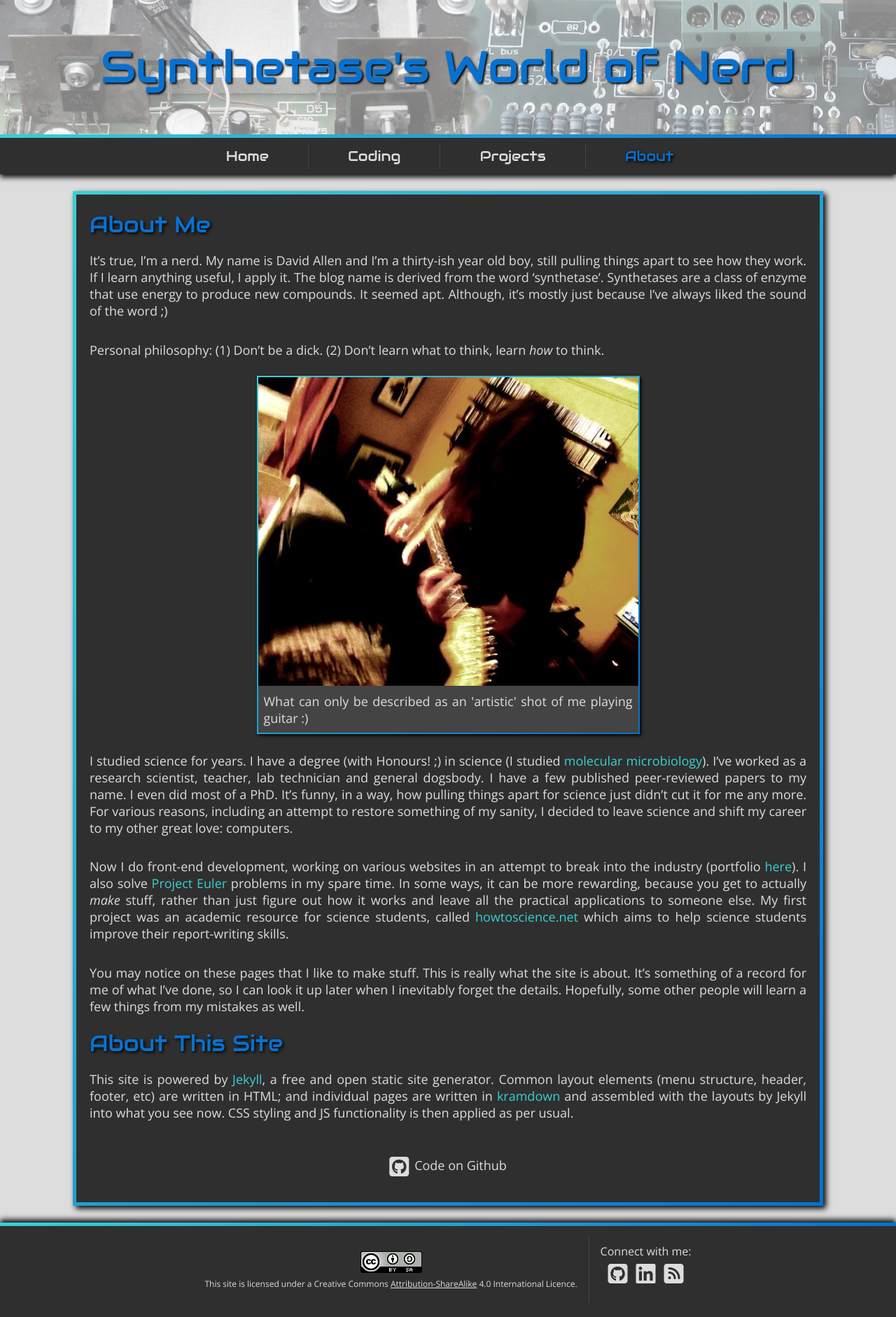
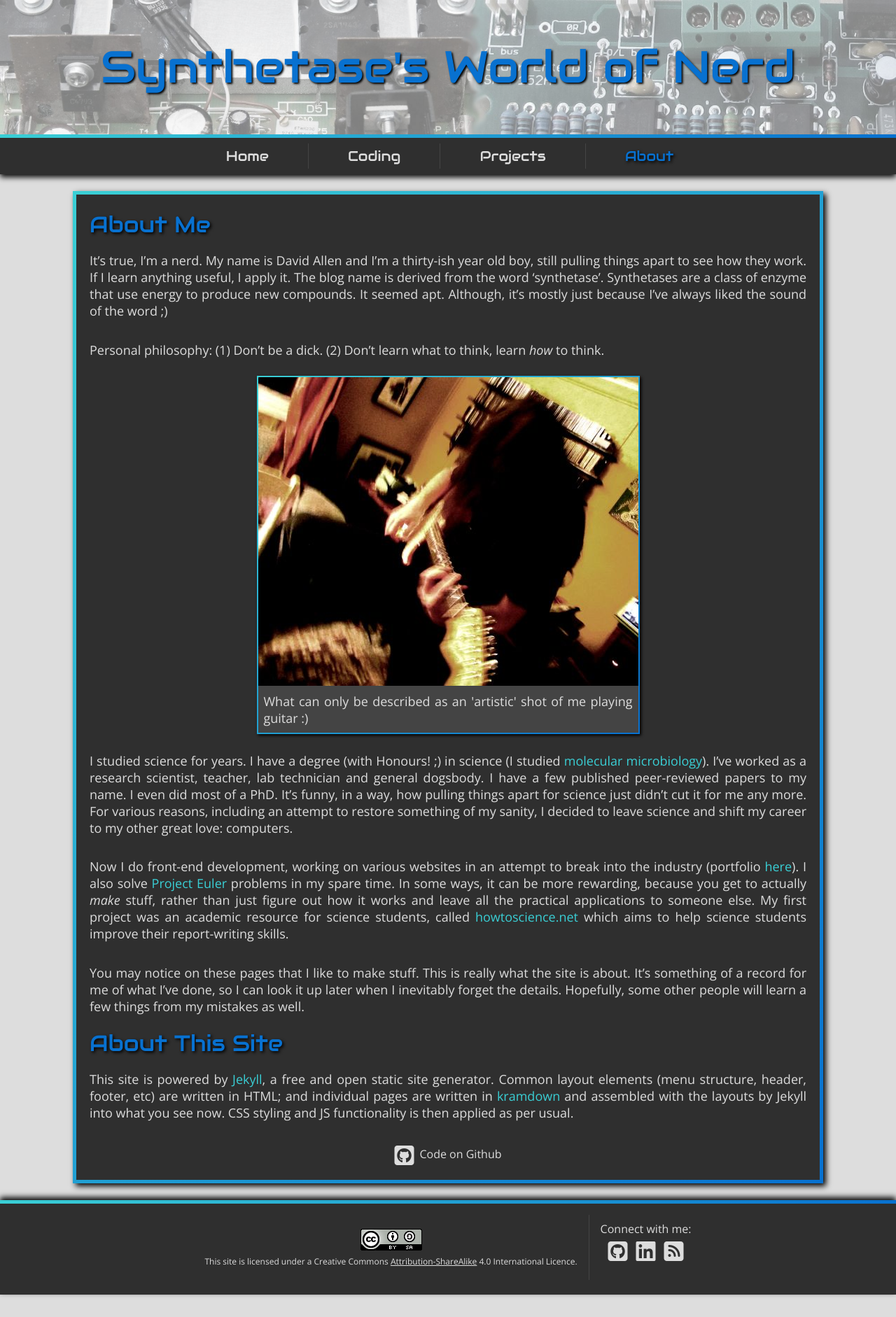
Before and after one commit to StaphSynth/StaphSynth.github.io, a Jekyll site: the page built from _pages/about.md, in a window 1280 px wide. Shown: the whole page at 70% size. Built offline with Jekyll 4.4.1, drawn with Linux system fonts in a browser that asks for light colours; nearby versions of some CDN libraries; after the commit the page ends 1850 px from its top, so only the background shows below that.

Commit message:
remove jquery gitlink styling, use CSS instead

```diff
--- a/_includes/gitLink.html
+++ b/_includes/gitLink.html
@@ -1 +1,5 @@
-<div class="gitLink"><p><a href="{{ include.url }}" target="_blank"><i class="fa fa-github-square social" aria-hidden="true"></i>Code on Github</a></p></div>
+<div class="gitLinkContainer">
+  <div class="gitLink">
+    <a href="{{ include.url }}" target="_blank"><i class="fa fa-github-square social" aria-hidden="true"></i>Code on Github</a>
+  </div>
+</div>
--- a/_layouts/common.html
+++ b/_layouts/common.html
@@ -78,7 +78,7 @@
   <script type="text/javascript">
     function loadScriptPostRender() {
       var element = document.createElement("script");
-      element.src = "https://code.jquery.com/jquery-1.11.0.min.js";
+      // element.src = "https://code.jquery.com/jquery-1.11.0.min.js";
       element.type = "text/javascript";
       element.async = false;
       document.body.appendChild(element);
--- a/css/main.css
+++ b/css/main.css
@@ -107,6 +107,7 @@
 }
 
 p, footer,
+.gitLink,
 #article .tags {
 	font-family: 'Open Sans', sans-serif;
 }
@@ -234,8 +235,8 @@
 .pl-mq{color:#00acac}
 .pl-mi{font-style:italic;color:#ddd}
 .pl-mb{font-weight:700;color:#ddd}
-.pl-md{color:#bd2c00;background-color:#ffecec}.pl-mi
-1{color:#55a532;background-color:#eaffea}
+.pl-md{color:#bd2c00;background-color:#ffecec}
+.pl-mi1{color:#55a532;background-color:#eaffea}
 .pl-mc{color:#ef9700;background-color:#ffe3b4}
 .pl-mi2{color:#d8d8d8;background-color:grey}
 .pl-mdr{font-weight:700;color:#9774cb}
@@ -652,19 +653,31 @@
 of code articles
 --------------------*/
 
-.gitLink {
-	width: 100%;
+.gitLinkContainer {
 	margin-top: 1rem;
 }
 
-#article .gitLink p {
-	text-align: center;
+.gitLink {
+	margin: 0 auto;
 }
 
 .gitLink .fa-github-square {
 	padding-right: 0.5rem;
 	margin-left: 0;
 	font-size: 2rem!important;
+}
+
+.gitLink {
+	display: inline-block;
+	margin: 0 auto;
+}
+
+.gitLink:hover .fa-github-square {
+	text-shadow: 0px 0px 2px  #ddd;
+}
+
+.gitLink:hover a {
+	text-decoration: underline;
 }
 
 
--- a/js/synth.js
+++ b/js/synth.js
@@ -24,15 +24,4 @@
   }
 });//end window resize event
 
-/*Create text-shadow on github social icon in .gitLink when mouse hovers over parent*/
-$(function() {
-  $(".gitLink a").hover(function() {
-    //on hover, add text-shadow
-    $(".gitLink .social").css("text-shadow", "0px 0px 2px  #ddd");
-  }, function() {
-    // on mouseout, remove the text-shadow
-    $(".gitLink .social").css("text-shadow", "none");
-  });
-});
-
 //console.log("synth.js has loaded and run");
```
